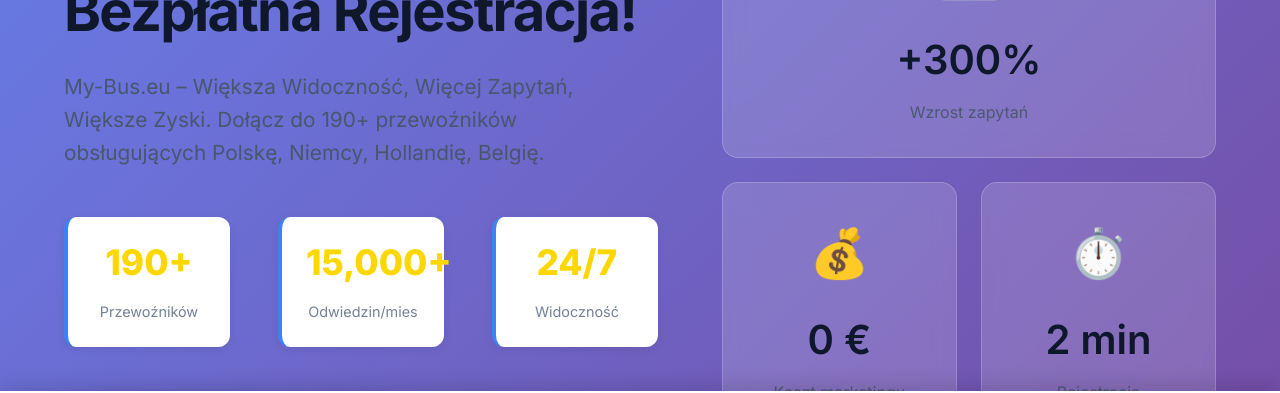
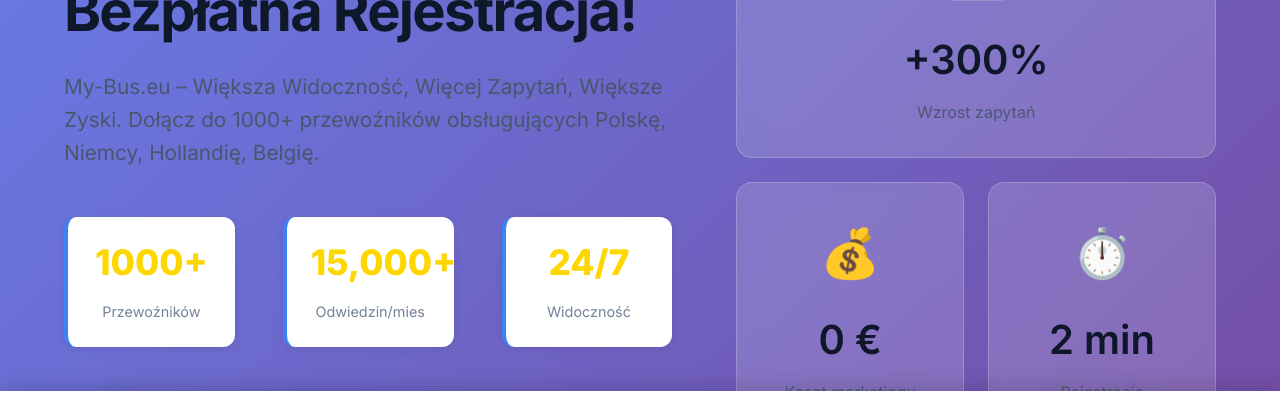
Before and after one commit to sebastianworkvia-ux/mybus-portal, a React (Vite) app in the folder frontend/: page /for-carriers in a window 1280 px wide. Shown: the part 277-670 px from the top of the page. Built offline with nearby package versions, Linux system fonts and the light colour scheme; no server answers.

Commit message:
fix: update 190+ to 1000+ on ForCarriers page

```diff
--- a/frontend/src/pages/ForCarriersPage.jsx
+++ b/frontend/src/pages/ForCarriersPage.jsx
@@ -12,11 +12,11 @@ export default function ForCarriersPage() {
               <h1>🚀 Zwiększ Bazę Klientów o 300% - Bezpłatna Rejestracja!</h1>
               <p className="hero-subtitle">
                 My-Bus.eu – Większa Widoczność, Więcej Zapytań, Większe Zyski.
-                Dołącz do 190+ przewoźników obsługujących Polskę, Niemcy, Hollandię, Belgię.
+                Dołącz do 1000+ przewoźników obsługujących Polskę, Niemcy, Hollandię, Belgię.
               </p>
               <div className="hero-stats">
                 <div className="stat-item">
-                  <span className="stat-number">190+</span>
+                  <span className="stat-number">1000+</span>
                   <span className="stat-label">Przewoźników</span>
                 </div>
                 <div className="stat-item">
```
